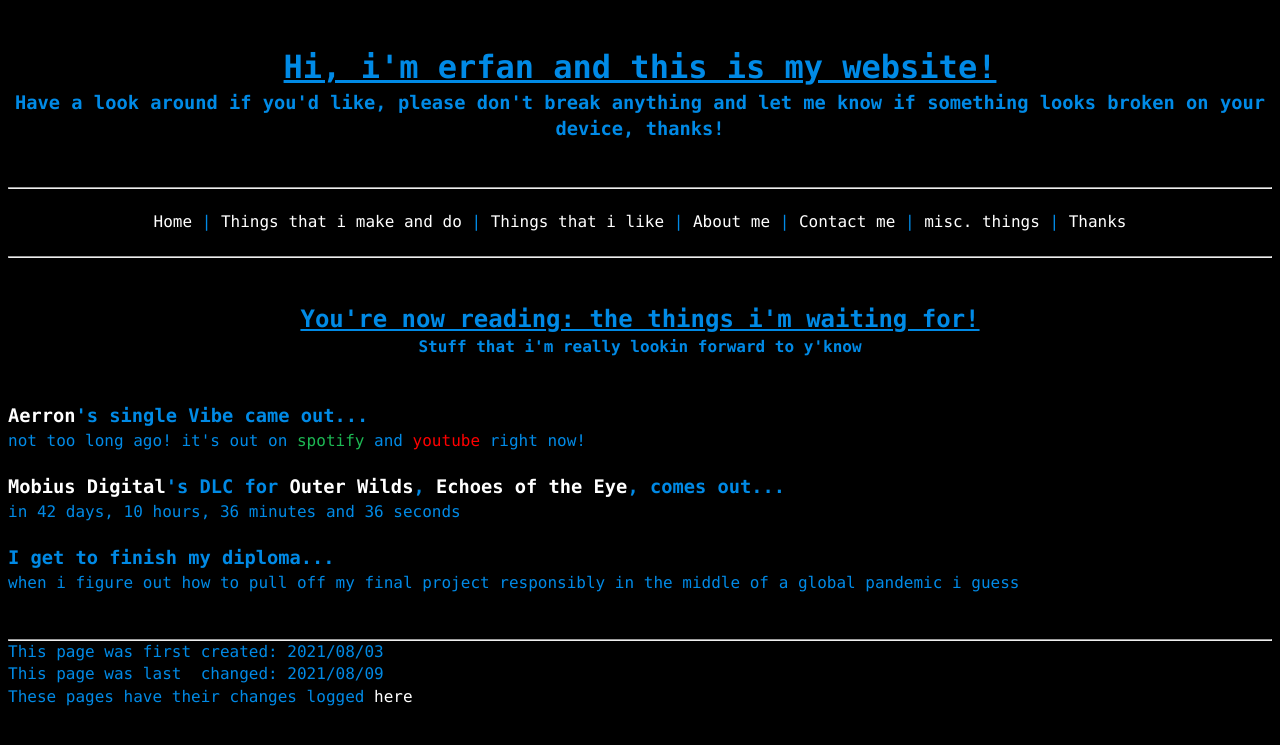
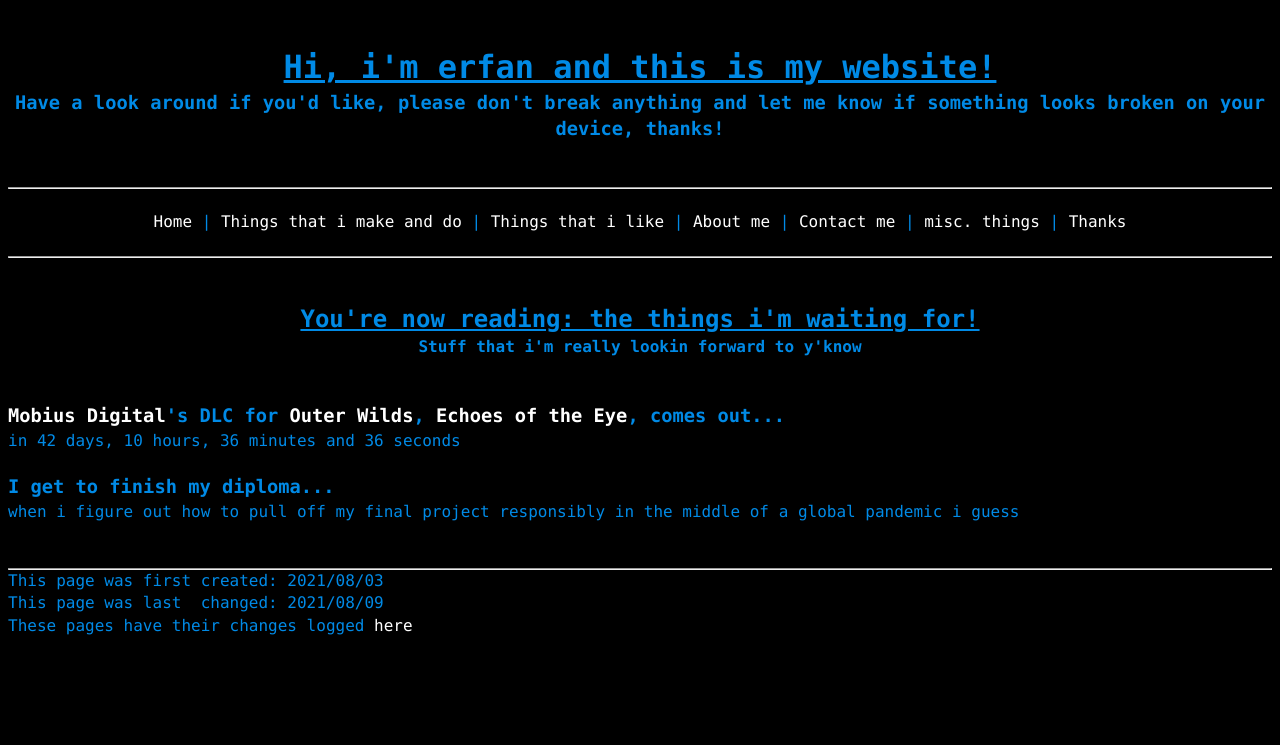
Before and after one commit to a-erfan-aa/a-erfan-aa.github.io, a Jekyll site: the page built from misc/things-i-wait-for.html, in a window 1280 px wide. Shown: the top 745 px of the page. Built offline with Jekyll 4.4.1, drawn with Linux system fonts in a browser that asks for light colours.

Commit message:
remove aerron's vibe from things-i-wait-for.html
it's been out for nearly a week at time of commit

```diff
--- a/misc/things-i-wait-for.html
+++ b/misc/things-i-wait-for.html
@@ -14,14 +14,6 @@ lastChanged: 2021/08/09
 
 <script src="/assets/js/countdowns.js"></script>
 
-<!-- aerron's vibe -->
-<div>
-	<h3><a href="https://www.instagram.com/aerronteo/">Aerron</a>'s single Vibe came out...</h3>
-	<p id="">not too long ago! it's out on <a href="https://open.spotify.com/track/6vu1aayKMDAyqaDzGClYCV?si=1271b867ddce47bd"><span style="color: #1DB954;">spotify</span></a> and <a href="https://www.youtube.com/watch?v=ifOpQerWjcE"><span style="color: #FF0000;">youtube</span></a> right now!</p>
-</div>
-
-<br>
-
 <!-- echoes of the eye -->
 <div>
 	<h3><a href="https://www.mobiusdigitalgames.com/">Mobius Digital</a>'s DLC for <a href="https://www.mobiusdigitalgames.com/outer-wilds.html">Outer Wilds</a>, <a href="https://www.youtube.com/watch?v=pt9M6WumjtE">Echoes of the Eye</a>, comes out...</h3>
```
